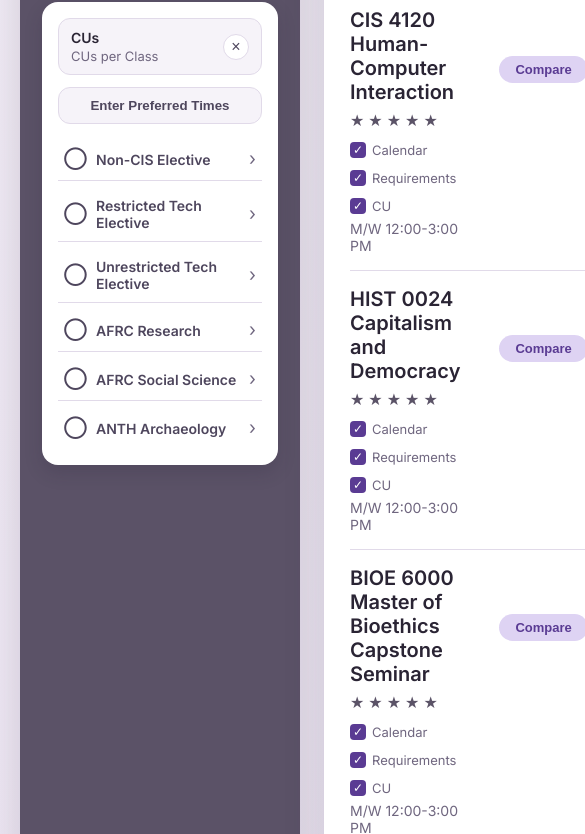
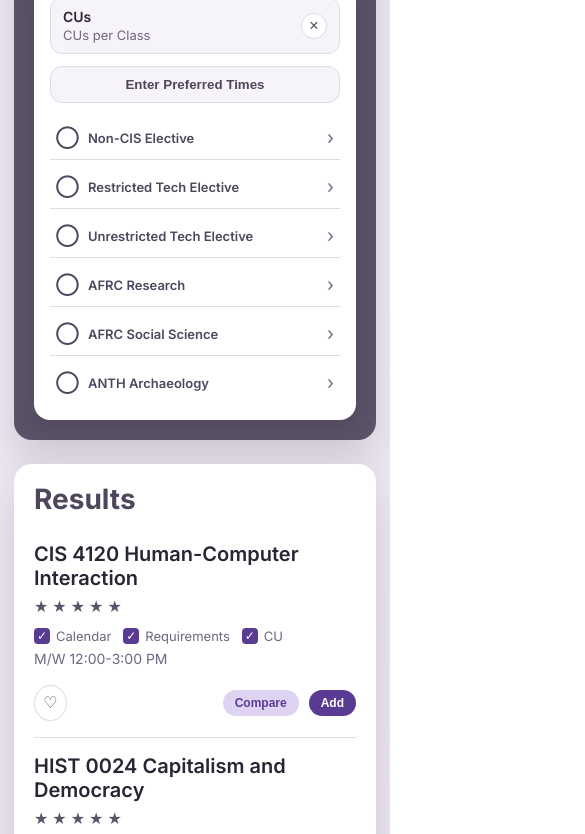
Before and after one commit to george-botros/cis4120-assignment-1, a plain HTML site: page index.html in a window 390 px wide. Shown: the part 173-1007 px from the top of the page, 585 px wide, since content can reach past the window. Drawn offline with Linux system fonts and the light colour scheme.

Commit message:
fix: fix scrolling

```diff
--- a/styles.css
+++ b/styles.css
@@ -297,3 +297,67 @@ body {
   background: #5a3b93;
   color: #fff;
 }
+
+
+@media (max-width: 980px) {
+  .main-grid {
+    grid-template-columns: 1fr;
+  }
+
+  .filters {
+    padding: 20px;
+  }
+
+  .results {
+    padding: 18px 20px 24px;
+  }
+}
+
+@media (max-width: 720px) {
+  .page {
+    margin: 16px auto 32px;
+    padding: 0 14px;
+  }
+
+  .topbar {
+    padding: 8px 10px;
+    border-radius: 14px;
+  }
+
+  .search-input {
+    font-size: 15px;
+  }
+
+  .filters h2,
+  .results h2 {
+    font-size: 28px;
+  }
+
+  .result-item {
+    flex-direction: column;
+    align-items: flex-start;
+  }
+
+  .result-actions {
+    width: 100%;
+    flex-direction: row;
+    justify-content: space-between;
+    align-items: center;
+  }
+}
+
+@media (max-width: 520px) {
+  .action-buttons {
+    width: 100%;
+    justify-content: flex-end;
+  }
+
+  .btn {
+    padding: 6px 12px;
+    font-size: 12px;
+  }
+
+  .filter-label {
+    font-size: 13px;
+  }
+}
```
